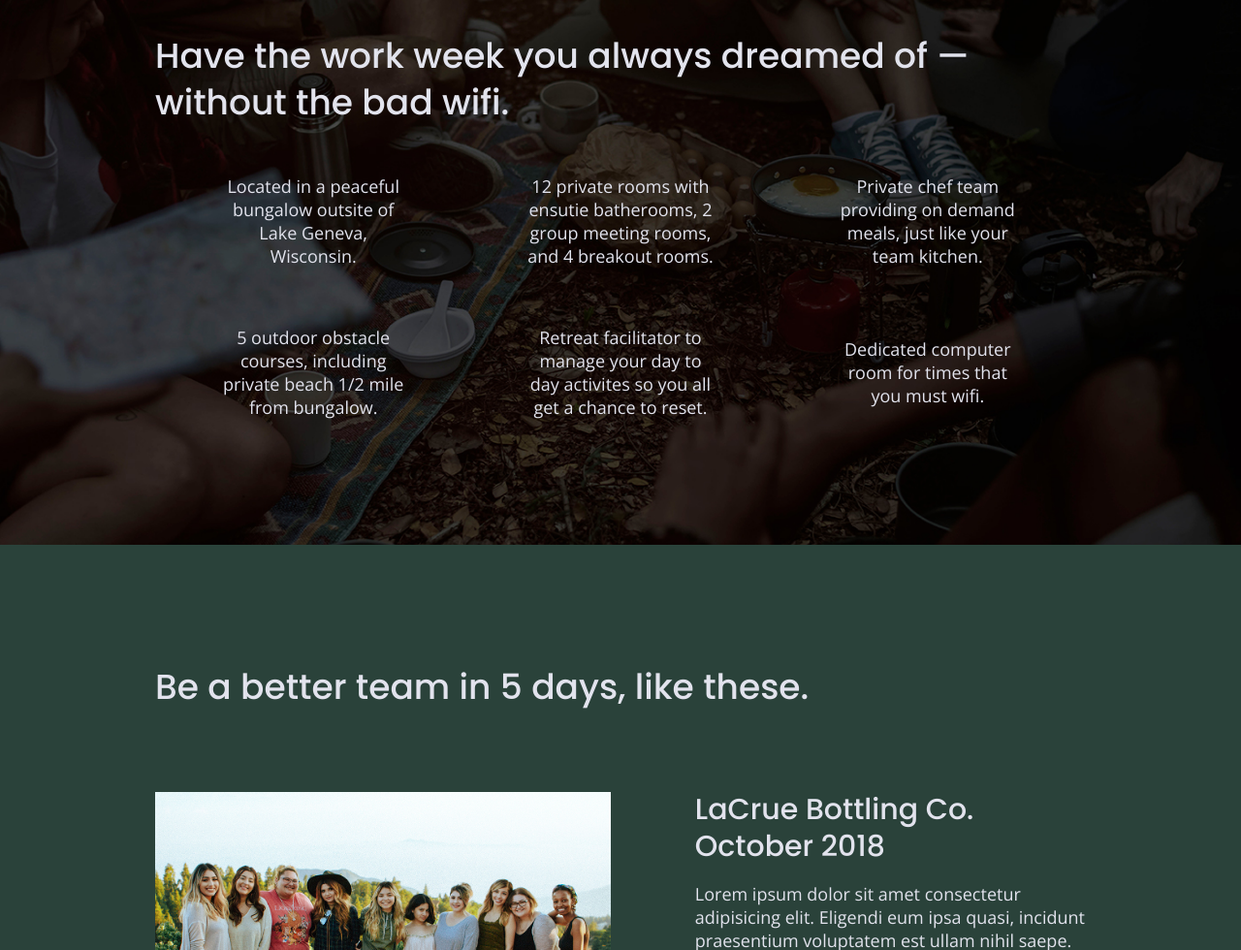
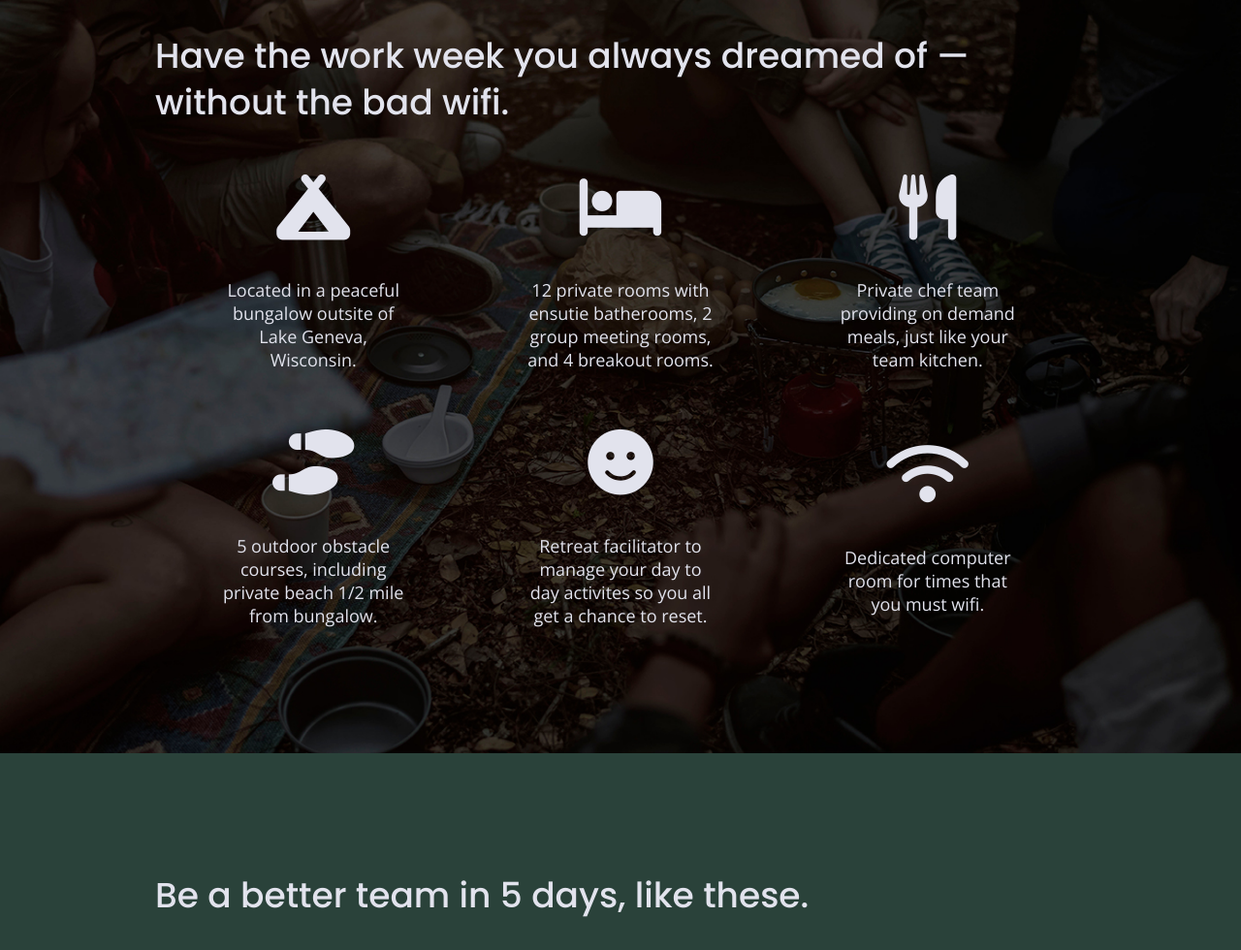
Before and after one commit to aeallison/unplugged-retreat-site, a website built with Parcel: page index.html in a window 1280 px wide. Shown: the part 1098-2078 px from the top of the page at 97% size. Built offline with nearby package versions, Linux system fonts and the light colour scheme.

Commit message:
Added feature icons

```diff
--- a/css/main.css
+++ b/css/main.css
@@ -322,6 +322,11 @@ input[type=button] {
 .features article {
   width: 63%;
   padding: 30px 0;
+}
+
+.features i {
+  font-size: 3.75em;
+  margin-bottom: 40px;
 }
 
 .features p {
--- a/index.html
+++ b/index.html
@@ -20,6 +20,8 @@
   <link rel="stylesheet" href="css/main.css">
 <!-- GOOGLE FONTS -->
   <link href="https://fonts.googleapis.com/css?family=Open+Sans:400,700|Poppins:500,700" rel="stylesheet">
+  <!-- FONT AWESOME ICONS -->
+  <script src="https://kit.fontawesome.com/26380af311.js" crossorigin="anonymous"></script>
 
   <meta name="theme-color" content="#fafafa">
 </head>
@@ -81,6 +83,7 @@
         <div class="features-items">
           <article>
             <p class="fontawesome-icon">
+              <i class="fas fa-campground"></i>
             </p>
             <p class="features-item-description">
               Located in a peaceful bungalow outsite of Lake Geneva, Wisconsin.
@@ -88,6 +91,7 @@
           </article>
           <article>
             <p class="fontawesome-icon">
+              <i class="fas fa-bed"></i>
             </p>
             <p class="features-item-description">
               12 private rooms with ensutie batherooms, 2 group meeting rooms, and 4 breakout rooms.
@@ -95,6 +99,7 @@
           </article>
           <article>
             <p class="fontawesome-icon">
+              <i class="fas fa-utensils"></i>
             </p> <!-- fork and knife -->
             <p class="features-item-description">
               Private chef team providing on demand meals, just like your team kitchen.
@@ -102,6 +107,7 @@
           </article>
           <article>
             <p class="fontawesome-icon">
+              <i class="fas fa-shoe-prints"></i>
             </p> <!-- shoe prints -->
             <p class="features-item-description">
               5 outdoor obstacle courses, including private beach 1/2 mile from bungalow.
@@ -109,6 +115,7 @@
           </article>
           <article>
             <p class="fontawesome-icon">
+              <i class="fas fa-smile"></i>
             </p> <!-- smiley face -->
             <p class="features-item-description">
               Retreat facilitator to manage your day to day activites so you all get a chance to reset.
@@ -116,6 +123,7 @@
           </article>
           <article>
             <p class="fontawesome-icon">
+              <i class="fas fa-wifi"></i>
             </p> <!-- wifi -->
             <p class="features-item-description">
               Dedicated computer room for times that you must wifi.
```
Also changed, not shown: about/index.html (+5 -0 lines), faq/index.html (+5 -0 lines).
